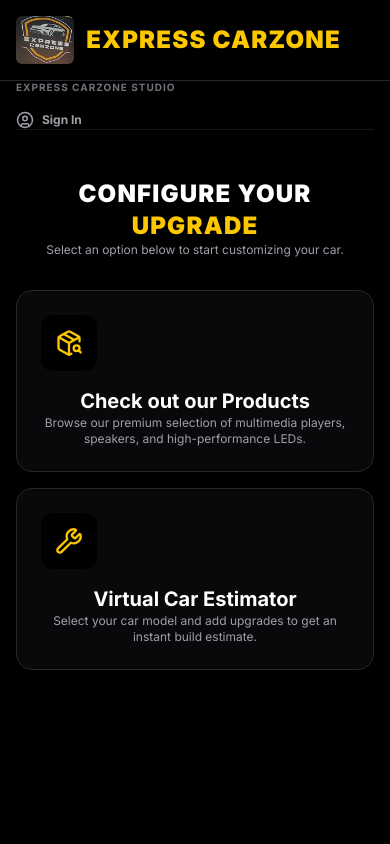
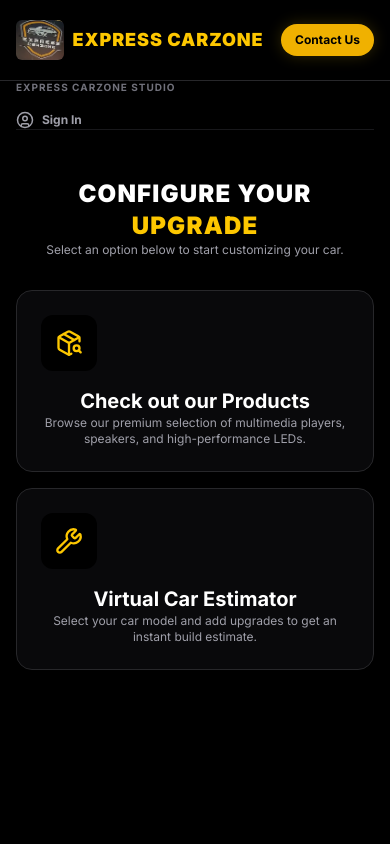
Before and after one commit to arraghul2008-droid/express-carzone, a Next.js app: page /build in a window 390 px wide. Shown: the top 844 px of the page. Built offline with nearby package versions, Linux system fonts and the light colour scheme.

Commit message:
Make Contact Us button visible on mobile header

```diff
--- a/src/app/layout.tsx
+++ b/src/app/layout.tsx
@@ -20,34 +20,34 @@
   return (
     <html lang="en" className="scroll-smooth">
       <body className={inter.className}>
-        {/* Navigation Bar - Changed to pure black/zinc */}
+        {/* Navigation Bar */}
         <nav className="fixed w-full z-50 bg-black/90 backdrop-blur-md border-b border-zinc-800">
           <div className="max-w-7xl mx-auto px-4 sm:px-6 lg:px-8">
             <div className="flex justify-between items-center h-20">
 
               {/* BRANDING: IMAGE + TEXT */}
               <div className="flex-shrink-0 flex items-center">
-                <Link href="/" className="flex items-center gap-3 group hover:scale-105 transition-transform duration-300">
+                <Link href="/" className="flex items-center gap-2 sm:gap-3 group hover:scale-105 transition-transform duration-300">
                   <Image
                     src="/logo.png"
                     alt="Express Carzone Logo"
                     width={60}
                     height={60}
-                    className="object-contain h-12 w-auto rounded-md"
+                    className="object-contain h-10 w-auto sm:h-12 rounded-md"
                     priority
                   />
                   <div className="flex flex-col">
-                    <span className="text-yellow-400 font-black text-2xl tracking-wider uppercase group-hover:text-white transition-colors">EXPRESS CARZONE</span>
-                    <span className="text-xs text-zinc-300 font-semibold tracking-widest uppercase hidden sm:block">A UNIT OF M3 CAR ACCESSORIES</span>
+                    <span className="text-yellow-400 font-black text-lg sm:text-2xl tracking-wider uppercase group-hover:text-white transition-colors">EXPRESS CARZONE</span>
+                    <span className="text-[10px] sm:text-xs text-zinc-300 font-semibold tracking-widest uppercase hidden sm:block">A UNIT OF M3 CAR ACCESSORIES</span>
                   </div>
                 </Link>
               </div>
 
-              {/* NAV LINKS */}
-              <div className="hidden md:block">
-                <div className="ml-10 flex items-baseline space-x-6">
-                  <Link href="/contact" className="bg-yellow-500 hover:bg-yellow-400 text-black px-5 py-2.5 rounded-full text-sm font-bold transition-all hover:scale-105 shadow-[0_0_15px_rgba(250,204,21,0.2)]">Contact Us</Link>
-                </div>
+              {/* NAV LINKS - Visible on all screen sizes */}
+              <div className="flex items-center">
+                <Link href="/contact" className="bg-yellow-500 hover:bg-yellow-400 text-black px-3.5 py-2 sm:px-5 sm:py-2.5 rounded-full text-xs sm:text-sm font-bold transition-all hover:scale-105 shadow-[0_0_15px_rgba(250,204,21,0.2)]">
+                  Contact Us
+                </Link>
               </div>
             </div>
           </div>
@@ -58,7 +58,7 @@
           {children}
         </main>
 
-        {/* Footer - Changed to pure black/zinc */}
+        {/* Footer */}
         <footer className="bg-black border-t border-zinc-800 py-12">
           <div className="max-w-7xl mx-auto px-4 sm:px-6 lg:px-8 flex flex-col md:flex-row justify-between items-center gap-6">
             <div>
```
